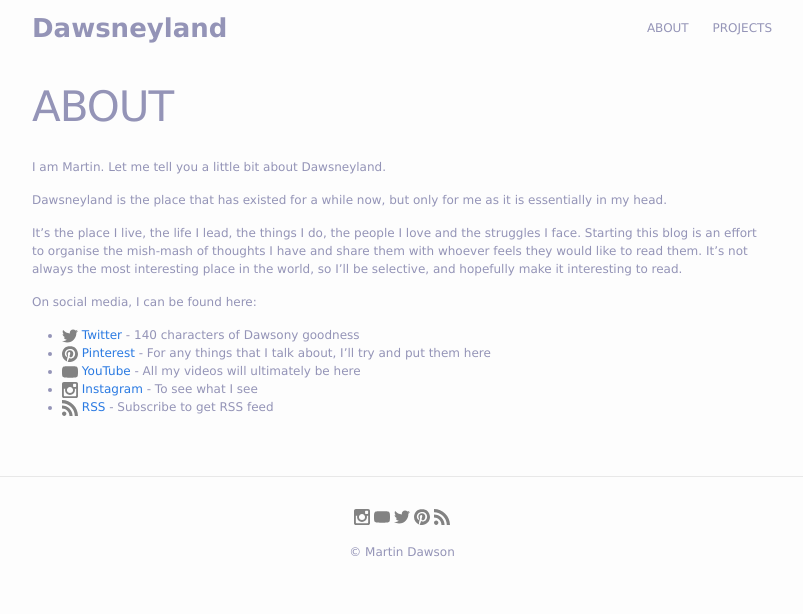
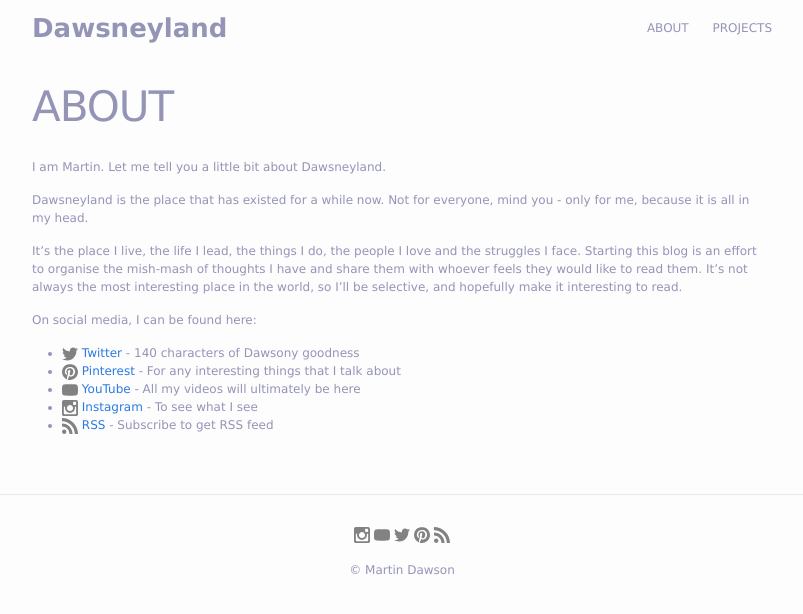
Before and after one commit to dawsneyland/formerdland, a Jekyll site: the page built from about.md, in a window 1280 px wide. Shown: the top 614 px of the page, without its empty margins (238-1041 px from the left). Built offline with Jekyll 4.4.1, drawn with Linux system fonts in a browser that asks for light colours.

Commit message:
Update about.md

```diff
--- a/about.md
+++ b/about.md
@@ -6,14 +6,14 @@ permalink: /about/
 
 I am Martin. Let me tell you a little bit about Dawsneyland.
 
-Dawsneyland is the place that has existed for a while now, but only for me as it is essentially in my head.
+Dawsneyland is the place that has existed for a while now. Not for everyone, mind you - only for me, because it is all in my head.
 
 It's the place I live, the life I lead, the things I do, the people I love and the struggles I face. Starting this blog is an effort to organise the mish-mash of thoughts I have and share them with whoever feels they would like to read them. It's not always the most interesting place in the world, so I'll be selective, and hopefully make it interesting to read.
 
 On social media, I can be found here:
 
 * {% include icon-twitter.html username="dawsneyland" %} [Twitter](http://twitter.com/dawsneyland) - 140 characters of Dawsony goodness
-* {% include icon-pinterest.html username="dawsneyland" %} [Pinterest](http://pinterest.com/dawsneyland) - For any things that I talk about, I'll try and put them here
+* {% include icon-pinterest.html username="dawsneyland" %} [Pinterest](http://pinterest.com/dawsneyland) - For any interesting things that I talk about
 * {% include icon-youtube.html username="dawsneyland" %} [YouTube](http://youtube.com/dawsneyland) - All my videos will ultimately be here
 * {% include icon-instagram.html username="dawsneyland" %} [Instagram](http://instagram.com/dawsneyland) - To see what I see
 * {% include icon-rss.html username="dawsneyland" %} [RSS](/feed.xml) - Subscribe to get RSS feed
```
